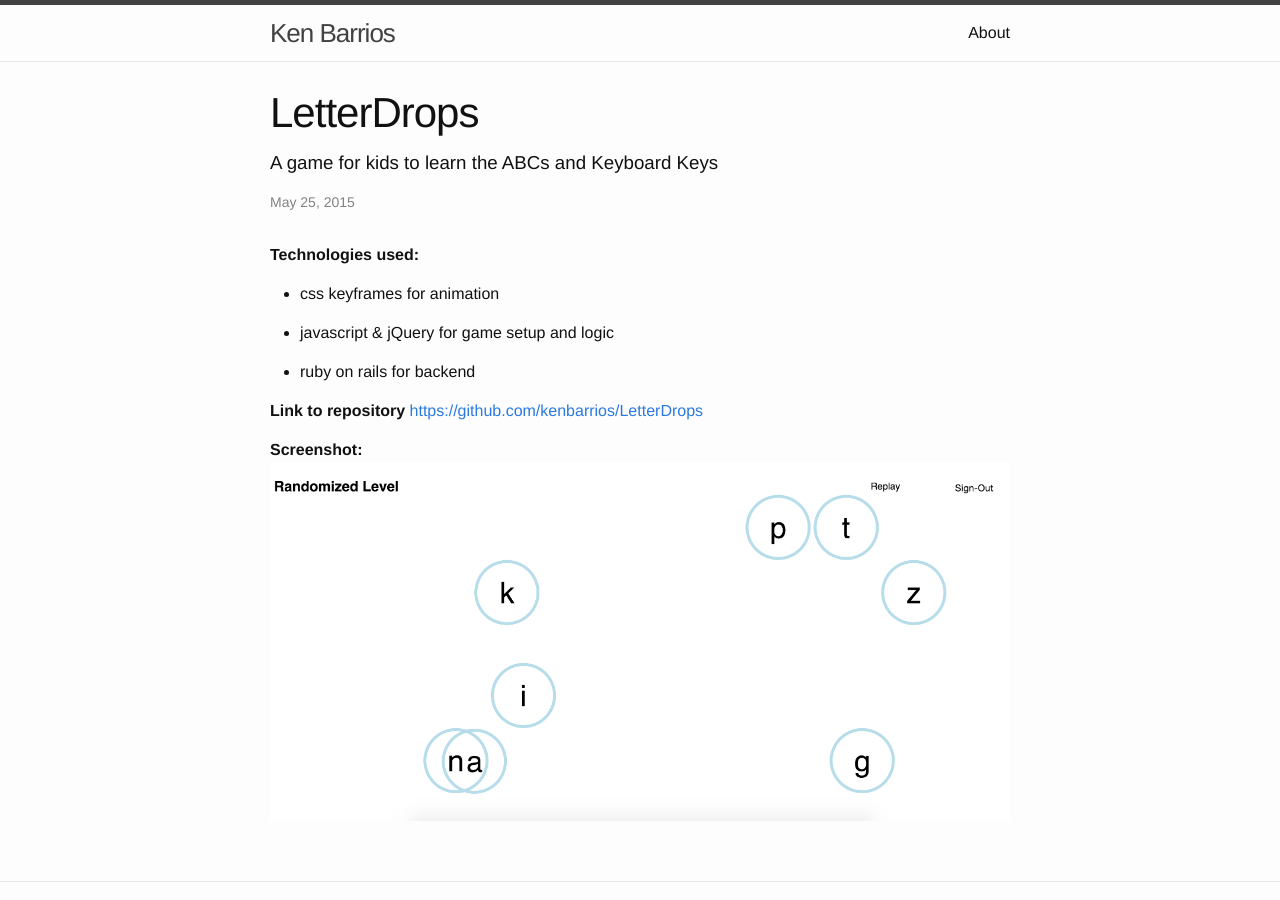
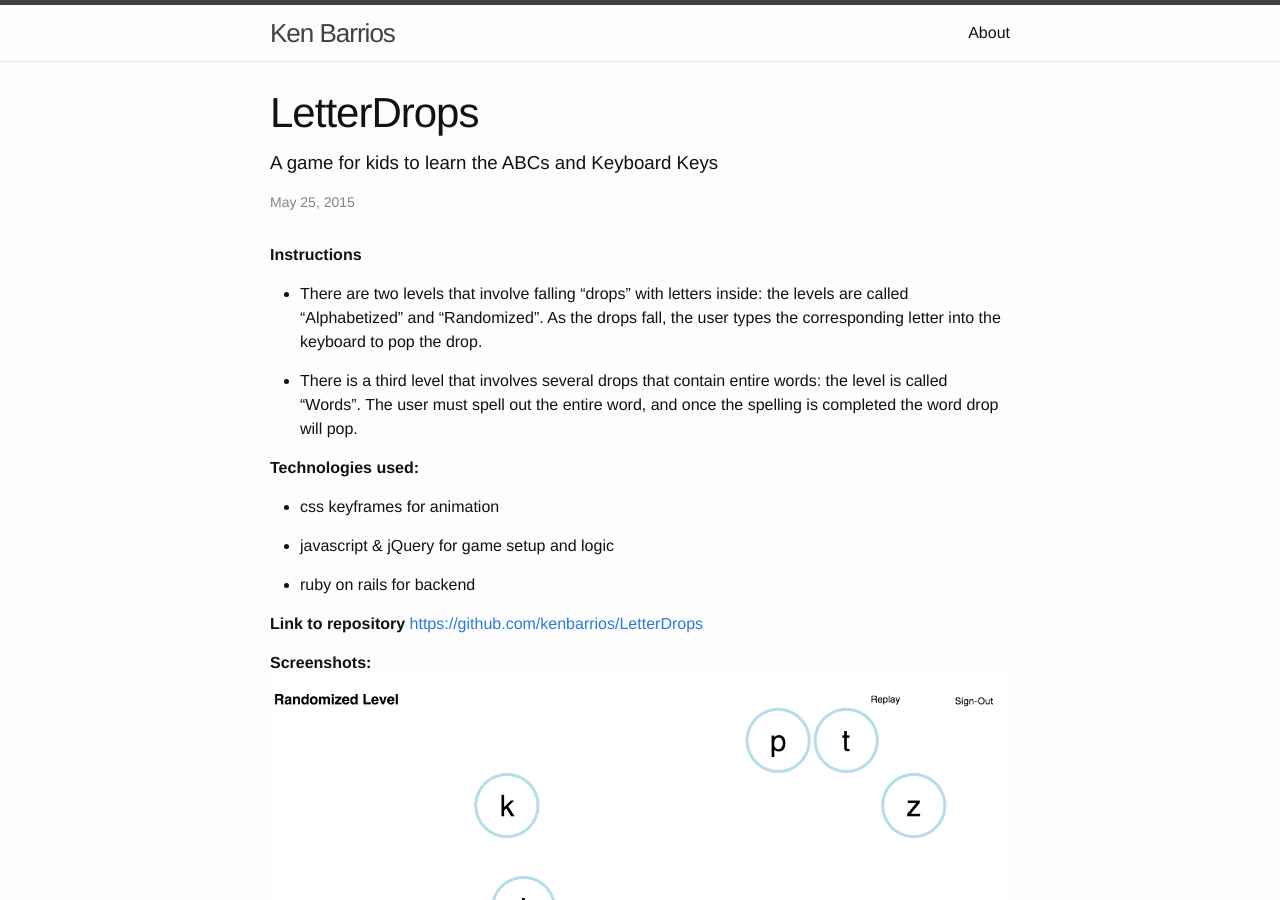
Before and after one commit to kenbarrios/kenbarrios.github.io, a Jekyll site: the page built from _posts/2015-05-25-letterdrops.markdown, in a window 1280 px wide and 900 px high. Built offline with Jekyll 4.4.1, drawn with Linux system fonts in a browser that asks for light colours.

Commit message:
adds extra screenshot

```diff
--- a/_posts/2015-05-25-letterdrops.markdown
+++ b/_posts/2015-05-25-letterdrops.markdown
@@ -5,6 +5,12 @@ description: A game for kids to learn the ABCs and Keyboard Keys
 date:   2015-05-25 17:00:00
 categories: html css javascript jQuery ruby on rails
 ---
+**Instructions**
+
+- There are two levels that involve falling "drops" with letters inside: the levels are called "Alphabetized" and "Randomized". As the drops fall, the user types the corresponding letter into the keyboard to pop the drop.
+
+- There is a third level that involves several drops that contain entire words: the level is called "Words". The user must spell out the entire word, and once the spelling is completed the word drop will pop.
+
 
 **Technologies used:**
 
@@ -19,5 +25,7 @@ categories: html css javascript jQuery ruby on rails
 <a href="https://github.com/kenbarrios/LetterDrops" target="_blank">https://github.com/kenbarrios/LetterDrops</a>
 
 
-**Screenshot:**
-<img src="/images/letterDrops1.jpg" alt='LetterDrops screenshot'>
+**Screenshots:**
+<img src="/images/letterDrops1.jpg" alt="LetterDrops screenshot1">
+<br>
+<img src="/images/letterDrops2.jpg" alt="LetterDrops screenshot2">
```
Also changed, not shown: images/letterDrops2.jpg (added), 3 other files.
